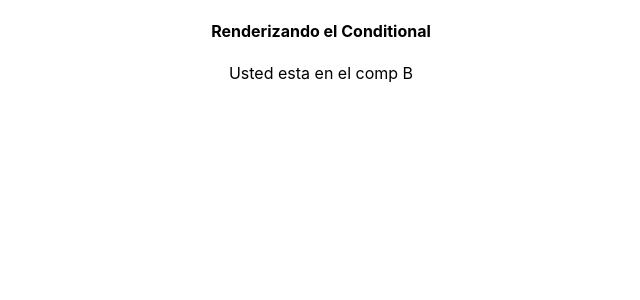
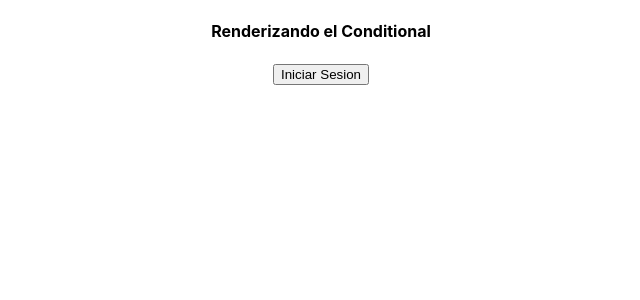
Before and after one commit to valemdz/proyectoReactJS, a React (Create React App) app: page / in a window 1280 px wide. Shown: the top 300 px of the page, without its empty margins (319-959 px from the left). Built offline with nearby package versions, Linux system fonts and the light colour scheme.

Commit message:
ejemplo del login y logout pero sin eventos

```diff
--- a/src/sections/conditional.js
+++ b/src/sections/conditional.js
@@ -1,15 +1,18 @@
 import React, { Component } from 'react';
 
 
-class ComponenteA extends Component{
+class LoginButton extends Component{
     render(){
-        return <p>Usted esta en el comp A</p>
+        return <button>Iniciar Sesion</button>
     }
 }
 
-class ComponenteB extends Component{
+class LogoutButton extends Component{
     render(){
-        return <p>Usted esta en el comp B</p>
+        return <div>
+                 <p>Bienvenido!!!</p>
+                 <button>Salir del Sistema </button>
+                </div>
     }
 }
 
@@ -17,15 +20,15 @@ class ConditionalSection extends Component{
 
     constructor(){
         super();
-        this.state = { mostrarA: false }
+        this.state = { isUserLogged: false }
     }
 
     render(){
         return <div>
                   <h4>Renderizando el Conditional </h4>
-                  { this.state.mostrarA
-                    ? <ComponenteA />
-                    : <ComponenteB /> }
+                  { this.state.isUserLogged
+                    ?  <LogoutButton />
+                    : <LoginButton />  }
                </div> ;
     }
 }
```
